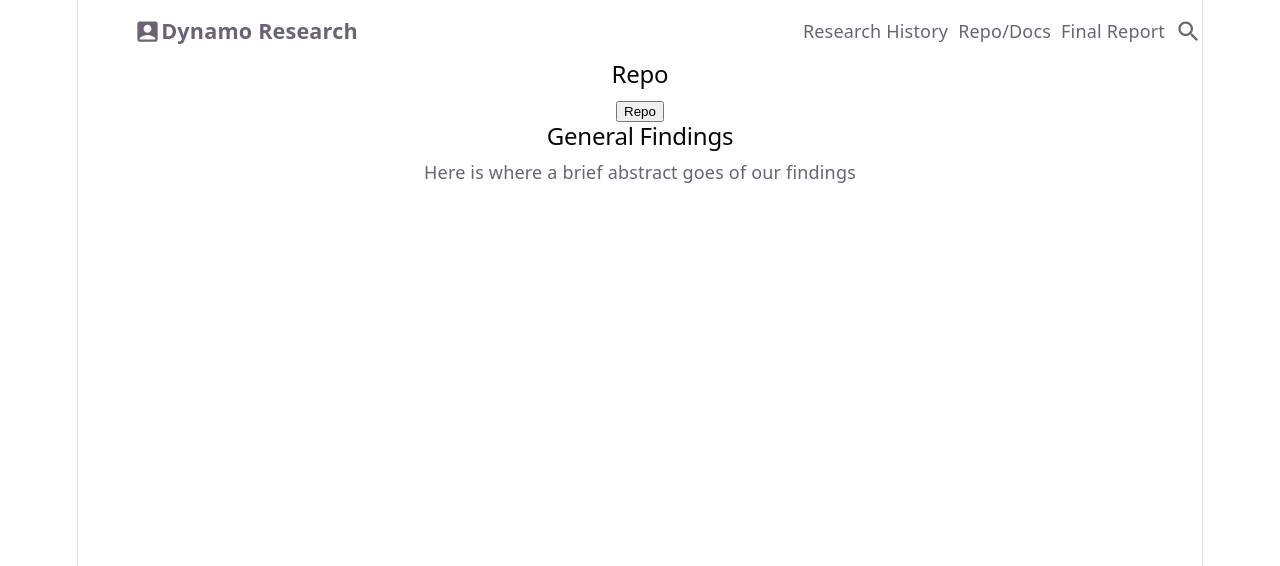
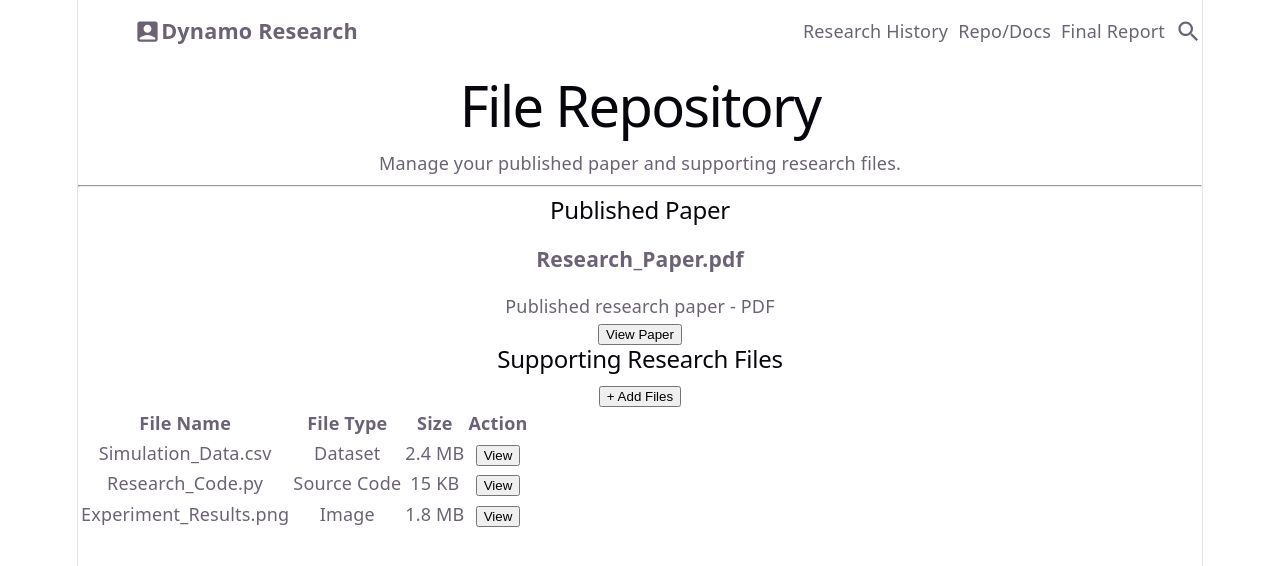
Before and after one commit to Nica-Saoi/Dynamo, a React (Vite) app in the folder dynamo-research/: page /repository in a window 1280 px wide. Shown: the top 566 px of the page. Built offline with nearby package versions, Linux system fonts and the light colour scheme.

Commit message:
Add file repository frontend and basic routing

```diff
--- a/dynamo-research/package.json
+++ b/dynamo-research/package.json
@@ -16,7 +16,8 @@
     "@mui/material": "^9.5.0",
     "react": "^19.3.1",
     "react-dom": "^19.3.1",
-    "react-router": "^8.4.0"
+    "react-router": "^8.4.0",
+    "react-router-dom": "^7.18.5"
   },
   "devDependencies": {
     "@eslint/js": "^10.0.1",
--- a/dynamo-research/src/App.jsx
+++ b/dynamo-research/src/App.jsx
@@ -1,3 +1,4 @@
+import { BrowserRouter, Routes, Route} from 'react-router-dom'
 import { useState } from 'react'
 // import heroImg from './assets/hero.png'
 // import reactLogo from './assets/react.svg'
@@ -5,13 +6,20 @@ import { useState } from 'react'
 // import './App.css'
 import Home from './components/home'
 import Navbar from './components/navbar'
+import FileRepository from './components/filerepository'
 
 function App() {
   return (
-    <>
+    <BrowserRouter>
       <Navbar />
-      <Home />
-    </>
+
+      <Routes>
+        < Route path="/" element={<Home />} />
+        <Route path="/repository" element={<FileRepository />} />
+      </Routes>
+
+      {/* <Home /> */}
+    </BrowserRouter>
   )
 }
 
--- /dev/null
+++ b/dynamo-research/src/components/filerepository.jsx
@@ -0,0 +1,171 @@
+
+import { useState, useRef } from 'react'
+
+function FileRepository() {
+    const [showUpload, setShowUpload] = useState(false)
+    const [selectedFiles, setSelectedFiles] = useState([])
+    const fileInput = useRef(null)
+        const [uploadSuccess, setUploadSuccess] = useState(false)
+
+    return (
+        <div className="fileRepository">
+            <h1>File Repository</h1>
+            <p>Manage your published paper and supporting research files.</p>
+
+            <hr />
+
+            <h2>Published Paper</h2>
+
+            <div className="publishedPaper">
+                <div>
+                    <h3>Research_Paper.pdf</h3>
+                    <p>Published research paper - PDF</p>
+                </div>
+
+                <button type="button">
+                    View Paper
+                </button>
+            </div>
+
+            <h2>Supporting Research Files</h2>
+
+            <button
+                type="button"
+                className="addFilesButton"
+                onClick={() => setShowUpload(true)}
+            >
+                + Add Files
+            </button>
+
+            <table>
+                <thead>
+                    <tr>
+                        <th>File Name</th>
+                        <th>File Type</th>
+                        <th>Size</th>
+                        <th>Action</th>
+                    </tr>
+                </thead>
+
+                <tbody>
+                    <tr>
+                        <td>Simulation_Data.csv</td>
+                        <td>Dataset</td>
+                        <td>2.4 MB</td>
+                        <td>
+                            <button type="button">View</button>
+                        </td>
+                    </tr>
+
+                    <tr>
+                        <td>Research_Code.py</td>
+                        <td>Source Code</td>
+                        <td>15 KB</td>
+                        <td>
+                            <button type="button">View</button>
+                        </td>
+                    </tr>
+
+                    <tr>
+                        <td>Experiment_Results.png</td>
+                        <td>Image</td>
+                        <td>1.8 MB</td>
+                        <td>
+                            <button type="button">View</button>
+                        </td>
+                    </tr>
+                </tbody>
+            </table>
+
+            {showUpload && (
+                <div className="uploadOverlay">
+                    <div className="uploadPopup">
+
+                        {uploadSuccess ? (
+                            <div className="successMessage">
+                                <h2>Upload Successful!</h2>
+                                <p>
+                                    Your file(s) have been added successfully.
+                                </p>
+
+                                <h1>✓</h1>
+
+                                <p>
+                                    {selectedFiles.length} file(s) selected for upload.
+                                </p>
+
+                                <button
+                                    type="button"
+                                    onClick={() => {
+                                        setShowUpload(false)
+                                        setUploadSuccess(false)
+                                        setSelectedFiles([])
+                                    }}
+                                >
+                                    Done
+                                </button>
+                            </div>
+                        ) : (
+                            <>
+                                <button
+                                    type="button"
+                                    onClick={() => setShowUpload(false)}
+                                >
+                                    ×
+                                </button>
+
+                                <h2>Add Research Files</h2>
+                                <p>Drag and drop files here</p>
+
+                                <input
+                                    type="file"
+                                    multiple
+                                    ref={fileInput}
+                                    style={{ display: 'none' }}
+                                    onChange={(e) => setSelectedFiles(Array.from(e.target.files))}
+                                />
+
+                                <button
+                                    type="button"
+                                    onClick={() => fileInput.current.click()}
+                                >
+                                    Browse Files
+                                </button>
+
+                                <p>Selected Files:</p>
+
+                                {selectedFiles.length === 0 ? (
+                                    <p>No files selected</p>
+                                ) : (
+                                    <ul>
+                                        {selectedFiles.map((file, index) => (
+                                            <li key={index}>{file.name}</li>
+                                        ))}
+                                    </ul>
+                                )}
+
+                                <button
+                                    type="button"
+                                    onClick={() => setShowUpload(false)}
+                                >
+                                    Cancel
+                                </button>
+
+                                <button
+                                    type="button"
+                                    disabled={selectedFiles.length === 0}
+                                    onClick={() => setUploadSuccess(true)}
+                                >
+                                    Upload Files
+                                </button>
+                            </>
+                        )}
+
+                    </div>
+                </div>
+            )}
+        </div>
+    )
+}
+
+export default FileRepository
```
Also changed, not shown: 1 other file (tests, documents, lock files or other folders).
